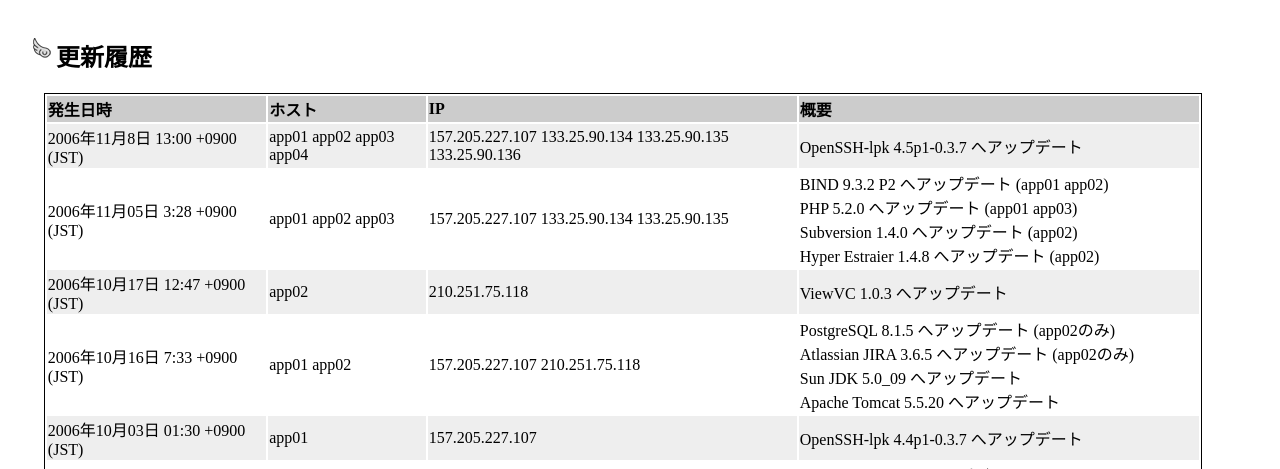
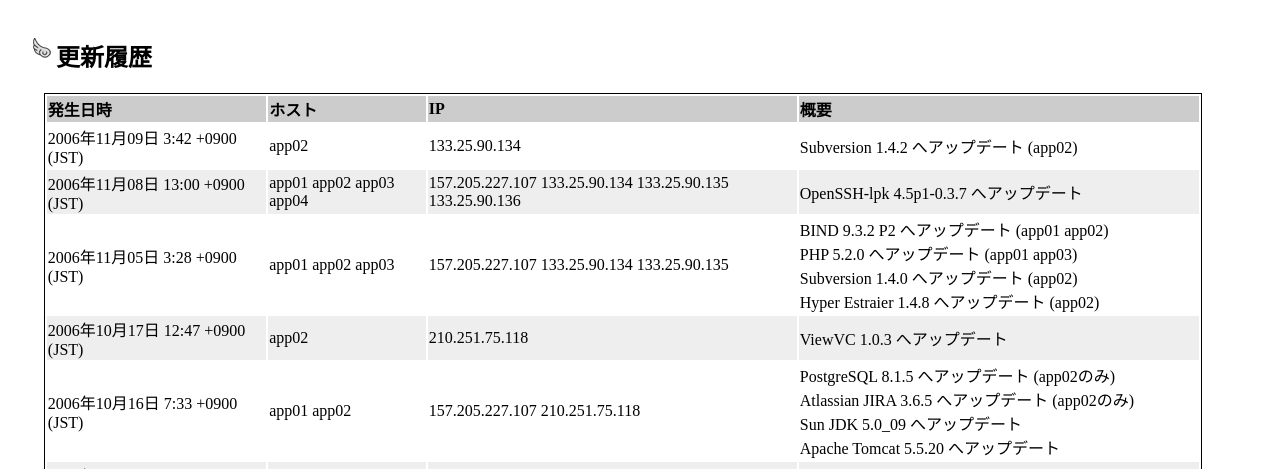
Before and after one commit to seasarorg/server-www, a plain HTML site: page update/index.html in a window 1280 px wide. Shown: the part 331-800 px from the top of the page. Drawn offline with Linux system fonts and the light colour scheme.

Commit message:
Subversion 1.4.2 へアップデート (app02)
git-svn-id: https://www.seasar.org/svn/server/trunk/www@77 ae0dfee6-c1f7-0310-946e-d86868017f28

```diff
--- a/update/index.html
+++ b/update/index.html
@@ -30,8 +30,14 @@
 		<th>IP</th>
 		<th>概要</th>
 	</tr>
+	<tr class="b">
+		<td>2006年11月09日 3:42 +0900 (JST)</td>
+		<td>app02</td>
+		<td>133.25.90.134</td>
+		<td>Subversion 1.4.2 へアップデート (app02)</td>
+	</tr>
 	<tr class="a">
-		<td>2006年11月8日 13:00 +0900 (JST)</td>
+		<td>2006年11月08日 13:00 +0900 (JST)</td>
 		<td>app01 app02 app03 app04</td>
 		<td>157.205.227.107 133.25.90.134 133.25.90.135 133.25.90.136</td>
 		<td>OpenSSH-lpk 4.5p1-0.3.7 へアップデート</td>
```
